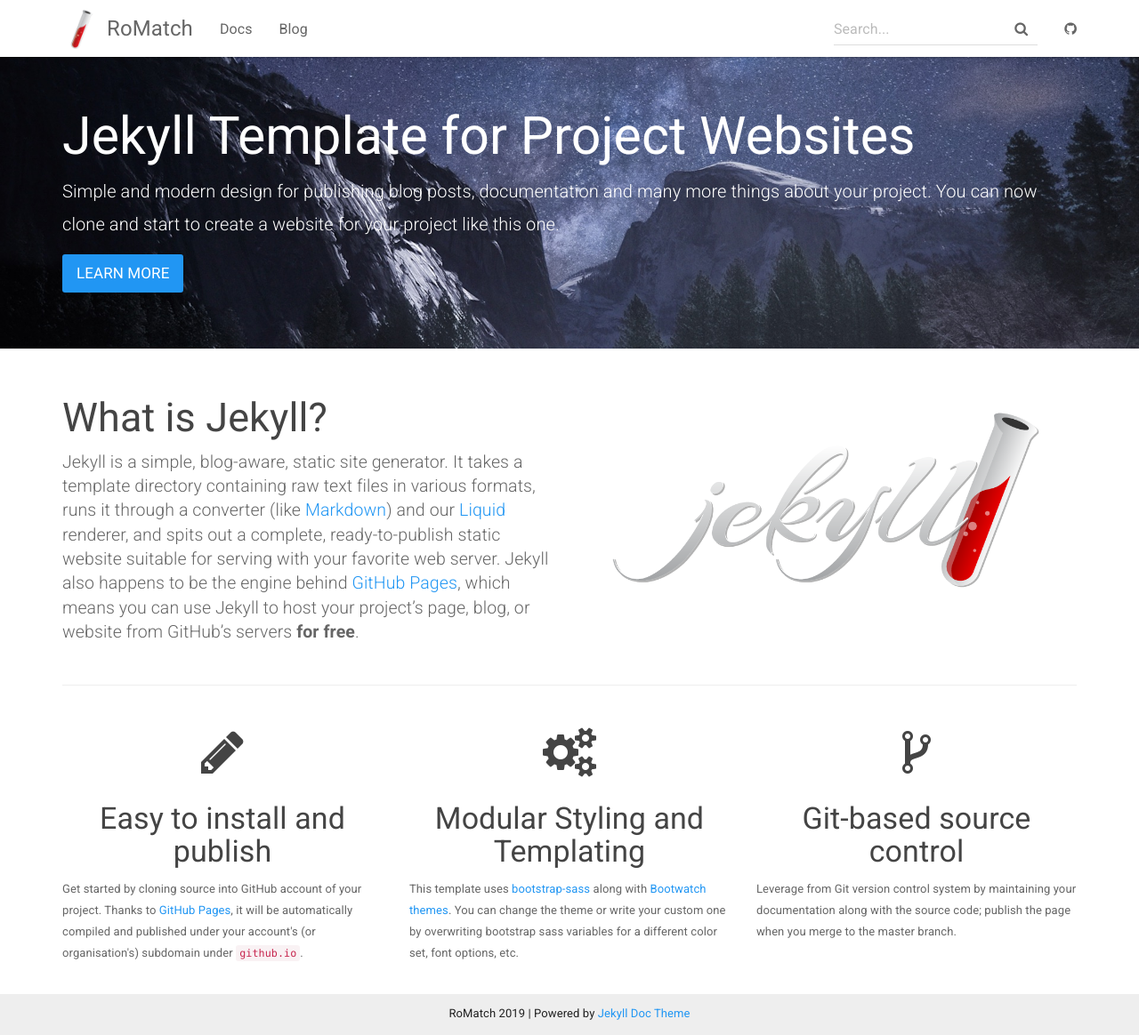
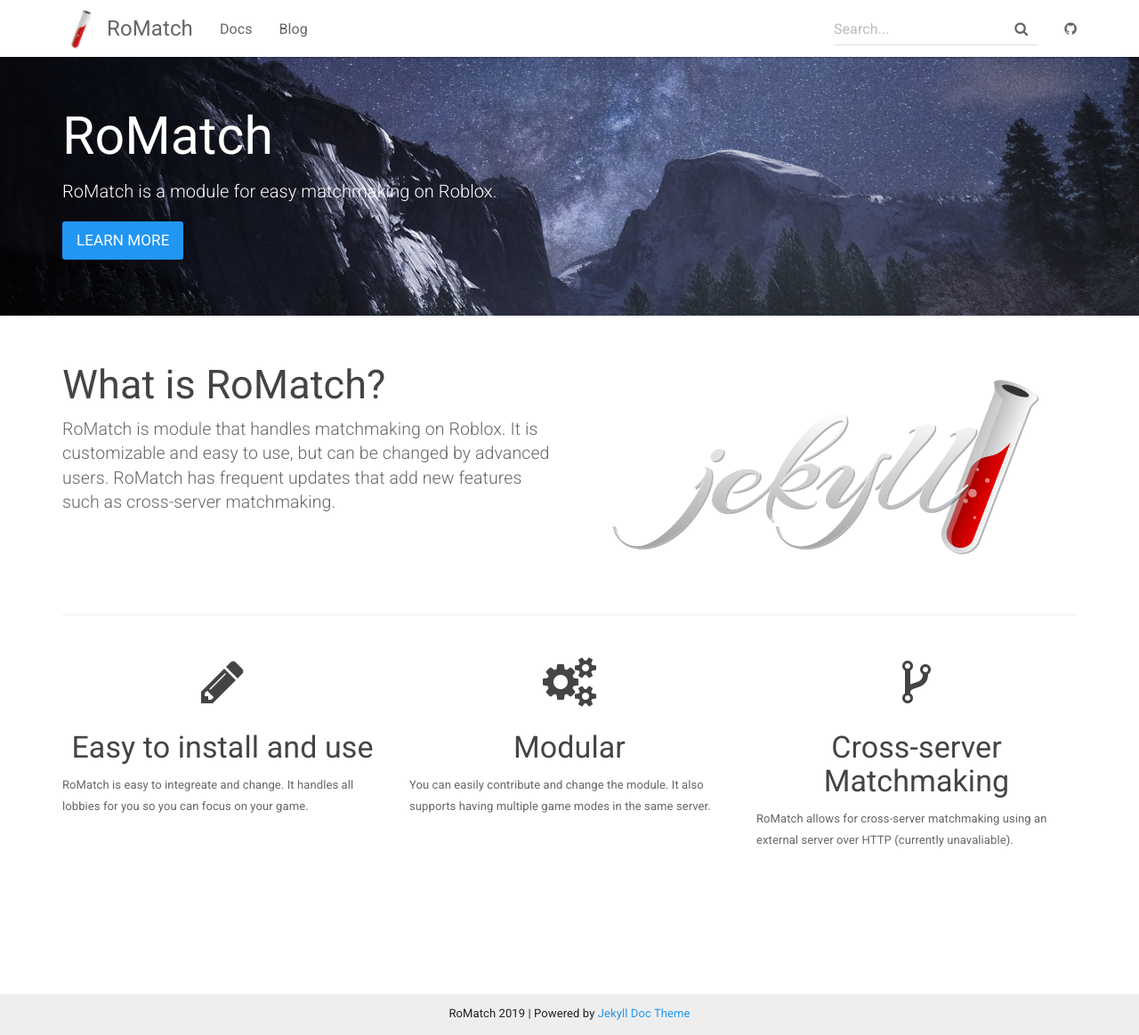
Before and after one commit to catgirlinspace/RoMatch, a Jekyll site: the page built from docs/index.html, in a window 1280 px wide and 1164 px high. Shown: the whole window at 89% size. Built offline with Jekyll 4.4.1, drawn with Linux system fonts in a browser that asks for light colours.

Commit message:
Update index.html

```diff
--- a/docs/index.html
+++ b/docs/index.html
@@ -4,9 +4,8 @@ layout: default
 
 <div class="header-container jumbotron">
     <div class="container">
-        <h1>Jekyll Template for Project Websites</h1>
-        <p>Simple and modern design for publishing blog posts, documentation and many more things about your project.
-          You can now clone and start to create a website for your project like this one.</p>
+        <h1>RoMatch</h1>
+        <p>RoMatch is a module for easy matchmaking on Roblox.</p>
         <p><a class="btn btn-primary btn-lg" href="{{ "/docs/home/" | prepend: site.baseurl }}" role="button">Learn more</a></p>
     </div>
 </div>
@@ -14,16 +13,9 @@ layout: default
 <div class="container">
     <div class="row">
         <div class="col-md-6">
-            <h2 class="header-light regular-pad">What is Jekyll?</h2>
-              <p class="lead">Jekyll is a simple, blog-aware, static site generator. It takes a template
-              directory containing raw text files in various formats, runs it through
-              a converter (like <a href="https://daringfireball.net/projects/markdown/">Markdown</a>)
-              and our <a href="https://github.com/Shopify/liquid/wiki">Liquid</a> renderer, and
-              spits out a complete, ready-to-publish static website suitable
-              for serving with your favorite web server. Jekyll also happens to be the engine
-              behind <a href="https://pages.github.com">GitHub Pages</a>, which means you can use Jekyll
-              to host your project’s page, blog, or website from GitHub’s servers <strong>for
-              free</strong>.</p>
+            <h2 class="header-light regular-pad">What is RoMatch?</h2>
+              <p class="lead">RoMatch is module that handles matchmaking on Roblox. It is customizable and easy to use,
+            but can be changed by advanced users. RoMatch has frequent updates that add new features such as cross-server matchmaking.</p>
         </div>
         <div class="col-md-6 text-center">
             <img src="img/jekyll-dark.png" alt="" class="img-responsive">
@@ -33,22 +25,19 @@ layout: default
     <div class="row">
         <div class="col-sm-4">
             <h1 class="text-center"><i class="fa fa-pencil" aria-hidden="true"></i></h1>
-            <h3 class="text-center">Easy to install and publish</h3>
-            <p>Get started by cloning source into GitHub account of your project. Thanks to <a href="https://pages.github.com">GitHub Pages</a>,
-              it will be automatically compiled and published under your account's (or organisation's) subdomain under <code>github.io</code>.
+            <h3 class="text-center">Easy to install and use</h3>
+            <p>RoMatch is easy to integreate and change. It handles all lobbies for you so you can focus on your game.
             </p>
         </div>
         <div class="col-sm-4">
             <h1 class="text-center"><i class="fa fa-cogs" aria-hidden="true"></i></h1>
-            <h3 class="text-center">Modular Styling and Templating</h3>
-            <p>This template uses <a href="https://github.com/twbs/bootstrap-sass">bootstrap-sass</a> along with <a href="https://bootswatch.com/">Bootwatch themes</a>.
-            You can change the theme or write your custom one by overwriting bootstrap sass variables for a different color set, font options, etc.</p>
+            <h3 class="text-center">Modular</h3>
+            <p>You can easily contribute and change the module. It also supports having multiple game modes in the same server.</p>
         </div>
         <div class="col-sm-4">
             <h1 class="text-center"><i class="fa fa-code-fork" aria-hidden="true"></i></h1>
-            <h3 class="text-center">Git-based source control</h3>
-            <p>Leverage from Git version control system by
-              maintaining your documentation along with the source code; publish the page when you merge to the master branch.</p>
+            <h3 class="text-center">Cross-server Matchmaking</h3>
+            <p>RoMatch allows for cross-server matchmaking using an external server over HTTP (currently unavaliable).</p>
         </div>
     </div>
 </div>
```
